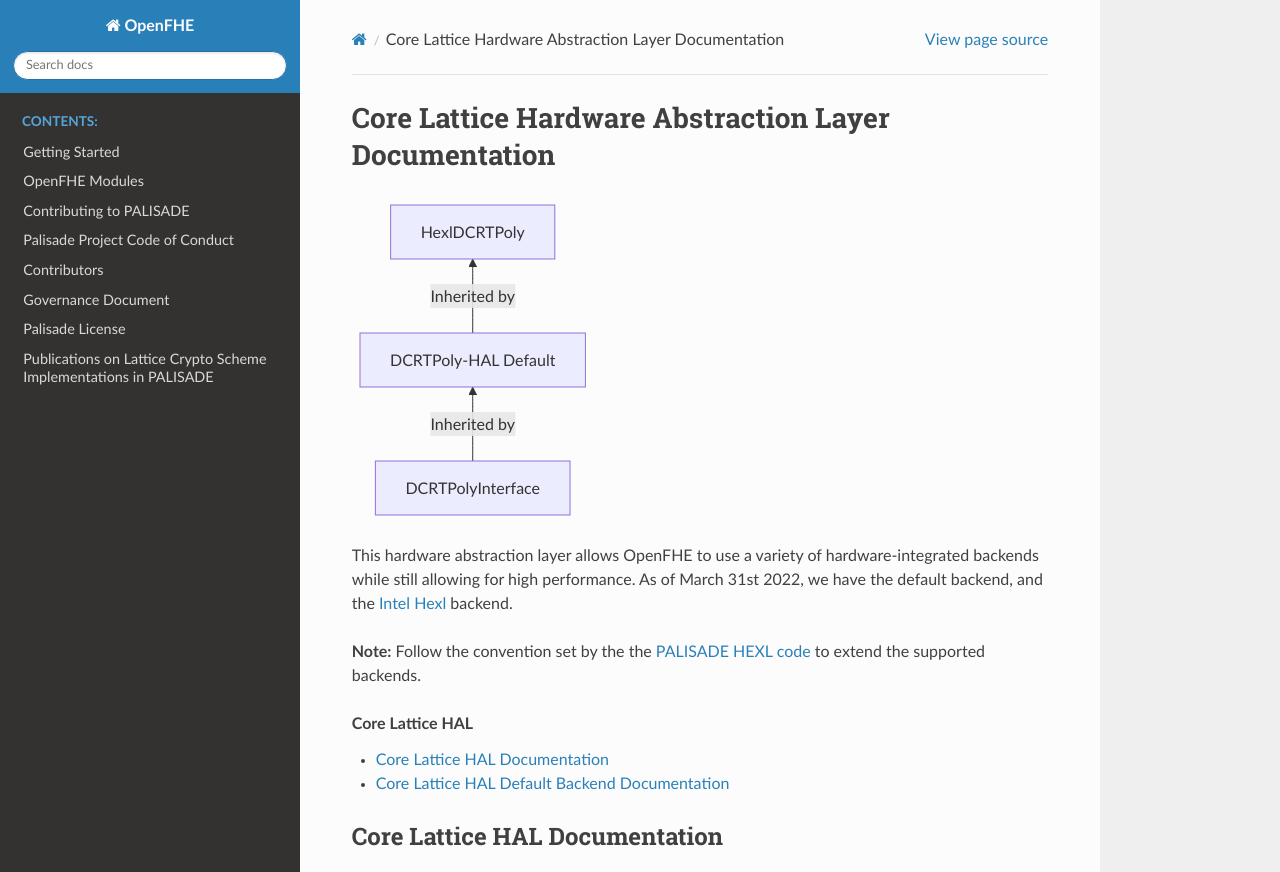
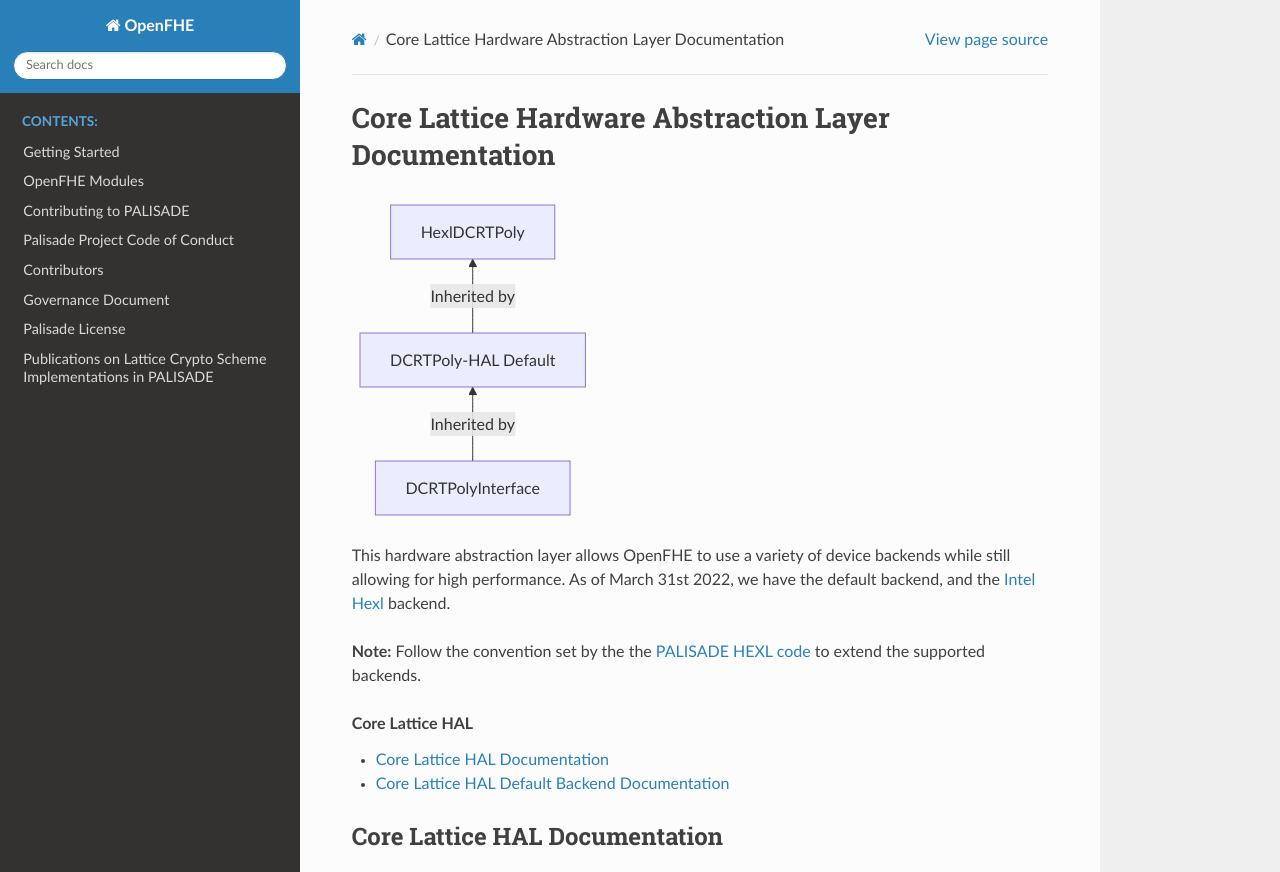
Before and after one commit to openfheorg/openfhe-development, a Sphinx documentation site: the page built from docs/assets/sphinx_rsts/modules/core/lattice/hal.rst, in a window 1280 px wide and 1286 px high, cut to the strip 0-872 px from the top of the window. Built offline with Sphinx 7.4.7 and the Read the Docs theme 2.0.0, drawn with Linux system fonts in a browser that asks for light colours; formulas are drawn with MathJax 3.

Commit message:
Revert "added phrase change"
This reverts commit a49132a320ac62c1ec2eca61c83b33deb1465f41.

```diff
--- a/docs/assets/sphinx_rsts/modules/core/lattice/hal.rst
+++ b/docs/assets/sphinx_rsts/modules/core/lattice/hal.rst
@@ -9,7 +9,7 @@
       a[DCRTPolyInterface] --> |Inherited by|b[DCRTPoly - HAL Default];
       b[DCRTPoly-HAL Default] --> |Inherited by|c[HexlDCRTPoly];
 
-This hardware abstraction layer allows OpenFHE to use a variety of hardware-integrated backends while still allowing for high performance. As of March 31st 2022, we have the default backend, and the `Intel Hexl <https://github.com/intel/hexl>`_ backend.
+This hardware abstraction layer allows OpenFHE to use a variety of device backends while still allowing for high performance. As of March 31st 2022, we have the default backend, and the `Intel Hexl <https://github.com/intel/hexl>`_ backend.
 
 **Note:** Follow the convention set by the the `PALISADE HEXL code <https://github.com/openfheorg/openfhe-hexl>`_ to extend the supported backends.
 
```
